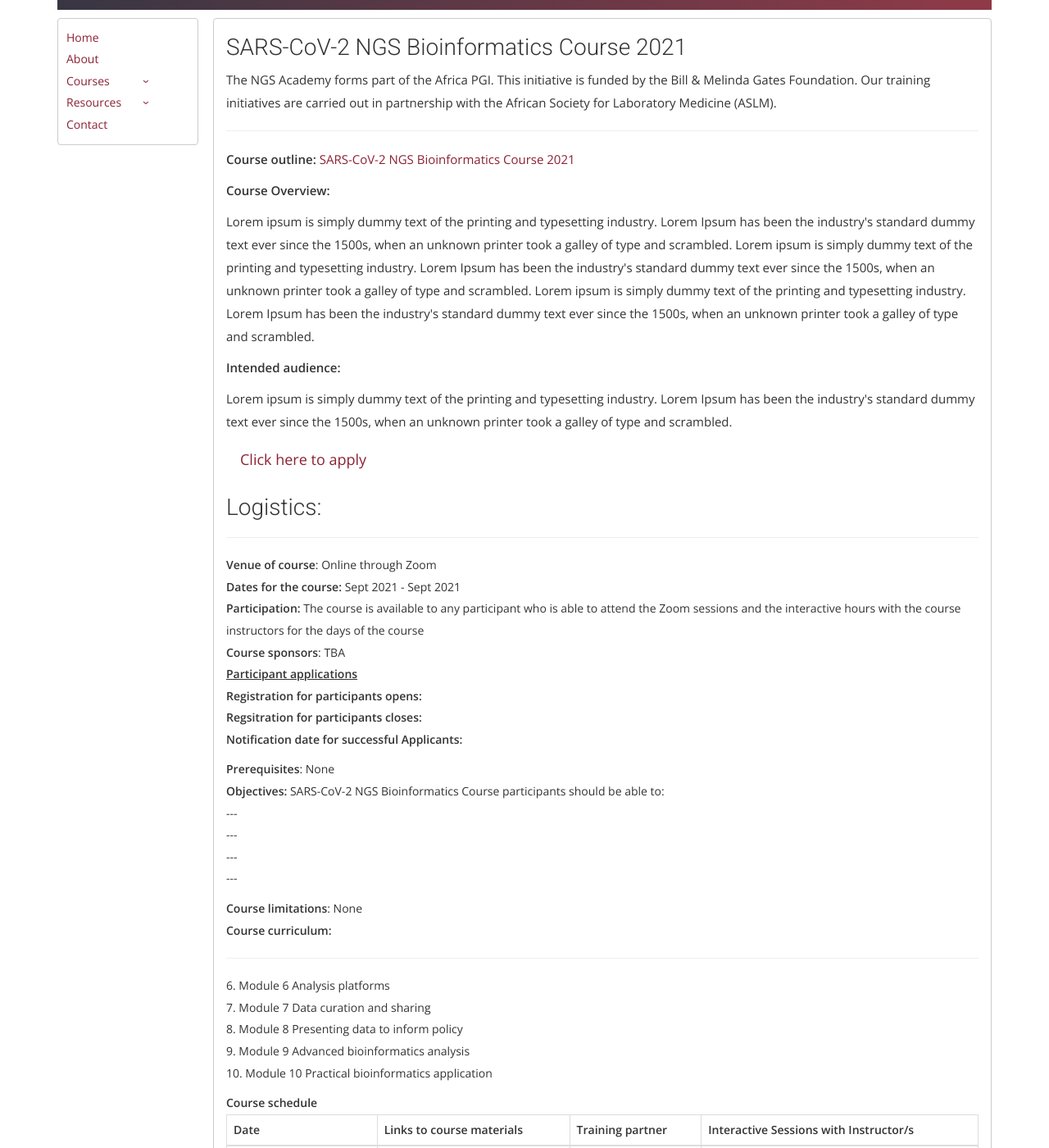
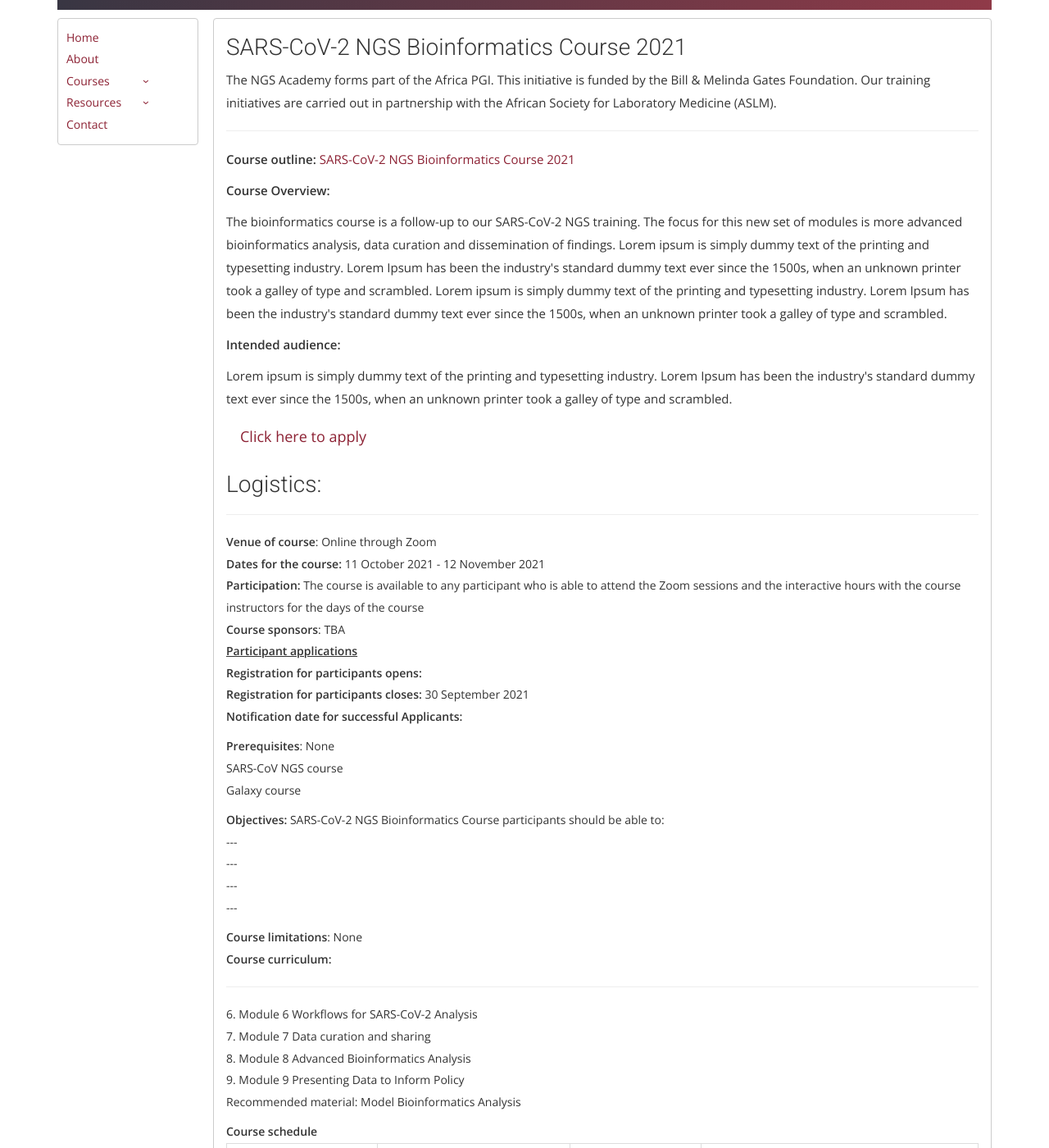
Before and after one commit to pmaturure3/ngs-academy, a Jekyll site: the page built from _posts/2021-08-03-SARS-CoV-2-NGS-Bioinformatics-Course-2021.md, in a window 1280 px wide and 1400 px high, scrolled down 251 px. Shown: the whole window at 82% size. Built offline with Jekyll 4.4.1, drawn with Linux system fonts in a browser that asks for light colours; nearby versions of some CDN libraries; some web fonts are replaced; comment, search, counter and statistics services are not loaded.

Commit message:
updated space after posted date and Bioinformatics upcoming course

```diff
--- a/_posts/2021-08-03-SARS-CoV-2-NGS-Bioinformatics-Course-2021.md
+++ b/_posts/2021-08-03-SARS-CoV-2-NGS-Bioinformatics-Course-2021.md
@@ -1,11 +1,11 @@
 ---
 layout: default
 title:  "SARS-CoV-2 NGS Bioinformatics Course 2021"
-date: 2021-06-09
+date: 2021-08-03
 main_menu: courses
 permalink: /:year/:title
 category: upcoming
-course_overview : Lorem ipsum is simply dummy text of the printing and typesetting industry. Lorem Ipsum has been the industry's standard dummy text ever since the 1500s, when an unknown printer took a galley of type and scrambled.
+course_overview : The bioinformatics course is a follow-up to our SARS-CoV-2 NGS training. The focus for this new set of modules is more advanced bioinformatics analysis, data curation and dissemination of findings.
 start_date: 2021-06-28
 end_date: 2021-07-22
 group: group1
@@ -19,7 +19,7 @@ The NGS Academy forms part of the Africa PGI. This initiative is funded by the B
 
 <p align="left"><b >Course Overview:</b></p>
 
- <p align="left">Lorem ipsum is simply dummy text of the printing and typesetting industry. Lorem Ipsum has been the industry's standard dummy text ever since the 1500s, when an unknown printer took a galley of type and scrambled.
+ <p align="left">The bioinformatics course is a follow-up to our SARS-CoV-2 NGS training. The focus for this new set of modules is more advanced bioinformatics analysis, data curation and dissemination of findings.
 
 Lorem ipsum is simply dummy text of the printing and typesetting industry. Lorem Ipsum has been the industry's standard dummy text ever since the 1500s, when an unknown printer took a galley of type and scrambled. Lorem ipsum is simply dummy text of the printing and typesetting industry. Lorem Ipsum has been the industry's standard dummy text ever since the 1500s, when an unknown printer took a galley of type and scrambled.  <p>
 
@@ -39,7 +39,7 @@ Lorem ipsum is simply dummy text of the printing and typesetting industry. Lorem
  <li><b>Venue of course</b>: Online through Zoom </li>
 
 
-<li><b>Dates for the course:</b>  Sept 2021 - Sept 2021</li>
+<li><b>Dates for the course:</b> 11 October 2021 - 12 November 2021</li>
 
 <!--
 <li><b>Course organisers:</b> Tony Li, Kirsty Lee Garson, Perceval Maturure and Prof Nicola Mulder</li> -->
@@ -54,13 +54,17 @@ Lorem ipsum is simply dummy text of the printing and typesetting industry. Lorem
 
 <li><b>Registration for participants opens:</b></li>
 
-<li><b>Regsitration for participants closes:</b> </li>
+<li><b>Registration for participants closes:</b> 30 September 2021</li>
 
 <li><b>Notification date for successful Applicants:</b> </li>
 </ol>
 
 <b>Prerequisites</b>: None
-<br>
+<ol>
+<li>SARS-CoV NGS course</li>
+
+<li>Galaxy course</li>
+</ol>
 
 <b>Objectives:</b>  SARS-CoV-2 NGS Bioinformatics Course participants should be able to:
 
@@ -79,11 +83,11 @@ Lorem ipsum is simply dummy text of the printing and typesetting industry. Lorem
 <b>Course curriculum:</b>
 <hr>
 <ol class="list-unstyled">
-<li>6. Module 6 Analysis platforms</li>
+<li>6. Module 6 Workflows for SARS-CoV-2 Analysis</li>
 <li>7. Module 7 Data curation and sharing</li>
-<li>8. Module 8 Presenting data to inform policy</li>
-<li>9. Module 9 Advanced bioinformatics analysis</li>
-<li>10. Module 10 Practical bioinformatics application</li>
+<li>8. Module 8 Advanced Bioinformatics Analysis</li>
+<li>9. Module 9 Presenting Data to Inform Policy</li>
+<li>Recommended material: Model Bioinformatics Analysis</li>
 </ol>
 
 <b>Course schedule</b>
--- a/available-courses.html
+++ b/available-courses.html
@@ -18,7 +18,7 @@ permalink: /courses/available-courses/
       {% if post.categories contains "available" %}
       <li class="list-unstyled">
         <a href="{{ site.baseurl }}{{ post.url }}">{{ post.title }}</a>
-        <p>{{post.course_overview}}</p><small class="text-muted">posted:{{post.date
+        <p>{{post.course_overview}}</p><small class="text-muted">posted: {{post.date
           | date_to_string}} </small>
 
 
--- a/courses.html
+++ b/courses.html
@@ -37,7 +37,7 @@ permalink: /courses/
     {% if post.categories contains "upcoming" %}
     <li class="list-unstyled">
       <a href="{{ site.baseurl }}{{ post.url }}">{{ post.title }}</a>
-      <p>{{post.course_overview}}</p><small class="text-muted">posted:{{post.date
+      <p>{{post.course_overview}}</p><small class="text-muted">posted: {{post.date
         | date_to_string}} </small>
 
 
--- a/upcoming-courses.html
+++ b/upcoming-courses.html
@@ -19,7 +19,7 @@ permalink: /courses/upcoming-courses/
       {% if post.categories contains "upcoming" %}
       <li class="list-unstyled">
         <a href="{{ site.baseurl }}{{ post.url }}">{{ post.title }}</a>
-        <p>{{post.course_overview}}</p><small class="text-muted">posted:{{post.date
+        <p>{{post.course_overview}}</p><small class="text-muted">posted: {{post.date
           | date_to_string}} </small>
 
 
```
